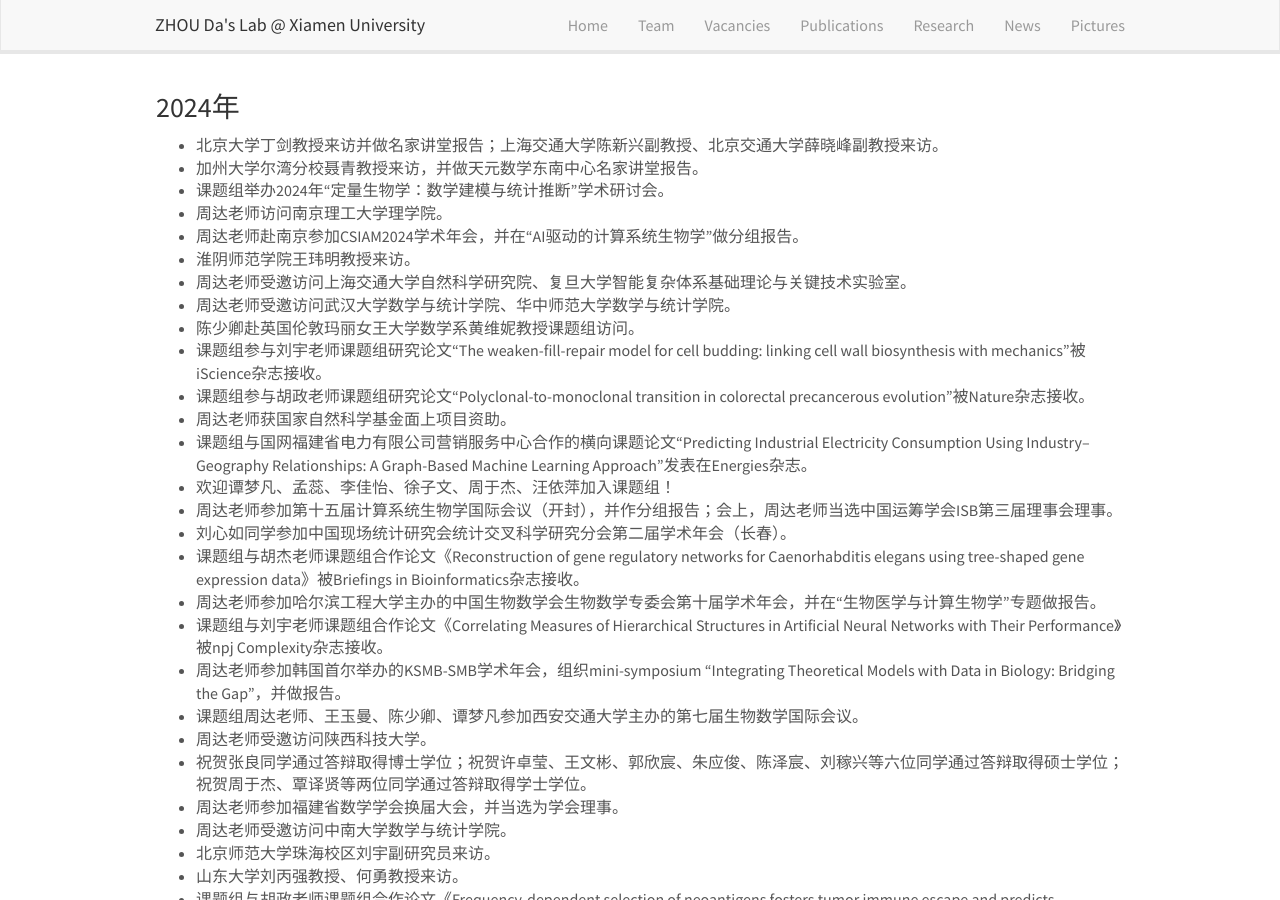
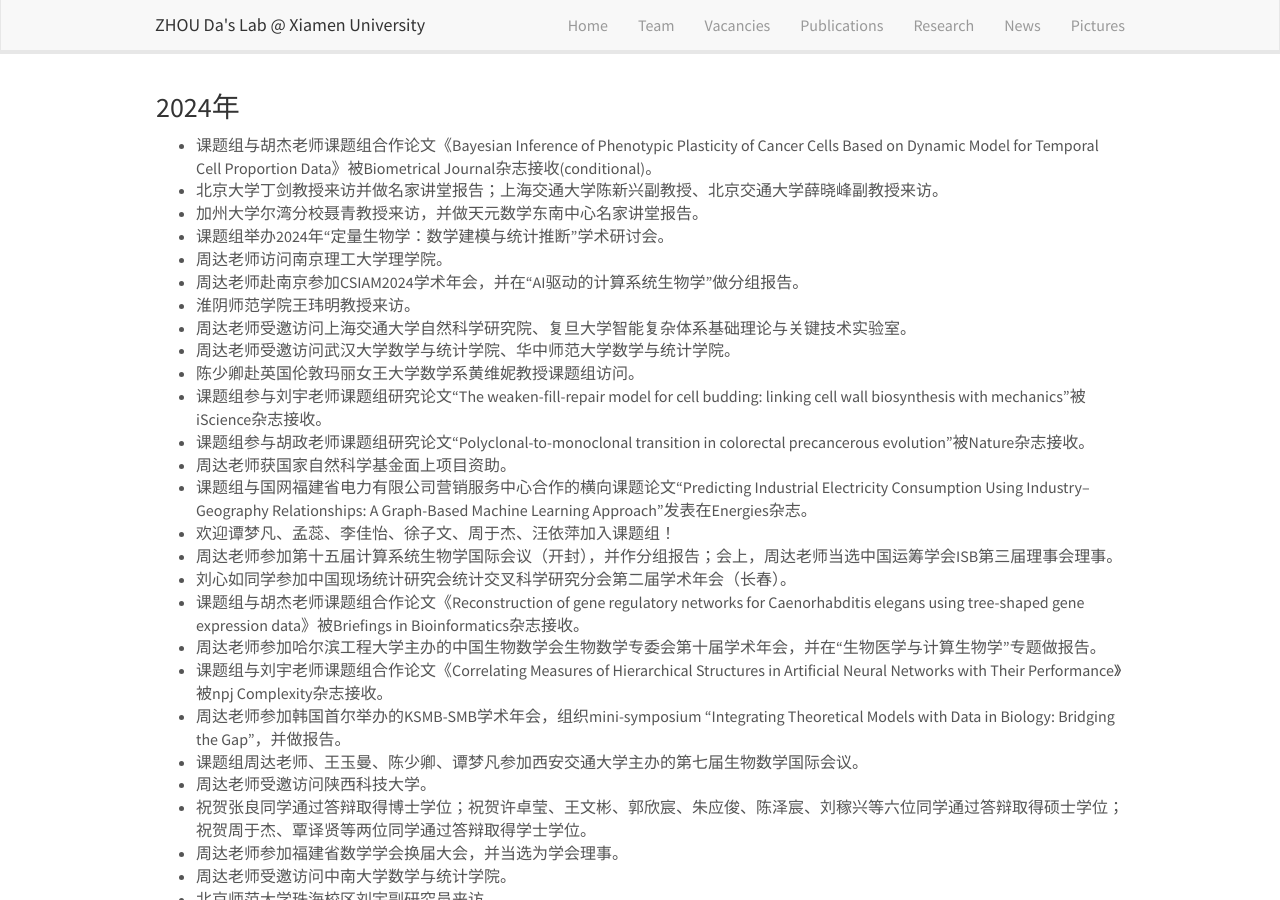
Before and after one commit to ZhouDaLab/zhoudalab.github.io, a Jekyll site: the page built from _pages/news.md, in a window 1280 px wide and 900 px high. Built offline with Jekyll 4.4.1, drawn with Linux system fonts in a browser that asks for light colours; nearby versions of some CDN libraries.

Commit message:
Update news.md

```diff
--- a/_pages/news.md
+++ b/_pages/news.md
@@ -7,6 +7,7 @@ permalink: /news/
 ---
 ### 2024年
 
+- 课题组与胡杰老师课题组合作论文《Bayesian Inference of Phenotypic Plasticity of Cancer Cells Based on Dynamic Model for Temporal Cell Proportion Data》被Biometrical Journal杂志接收(conditional)。
 - 北京大学丁剑教授来访并做名家讲堂报告；上海交通大学陈新兴副教授、北京交通大学薛晓峰副教授来访。
 - 加州大学尔湾分校聂青教授来访，并做天元数学东南中心名家讲堂报告。
 - 课题组举办2024年“定量生物学：数学建模与统计推断”学术研讨会。
```
